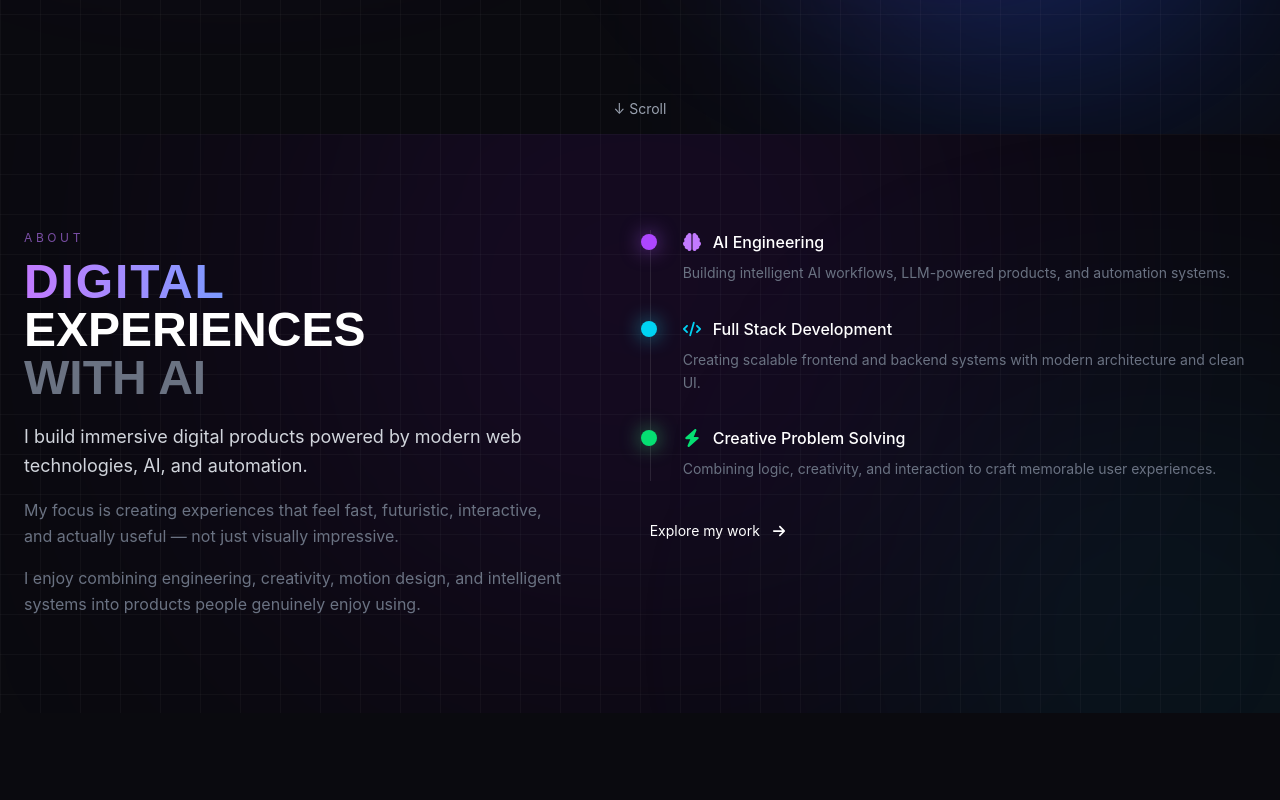
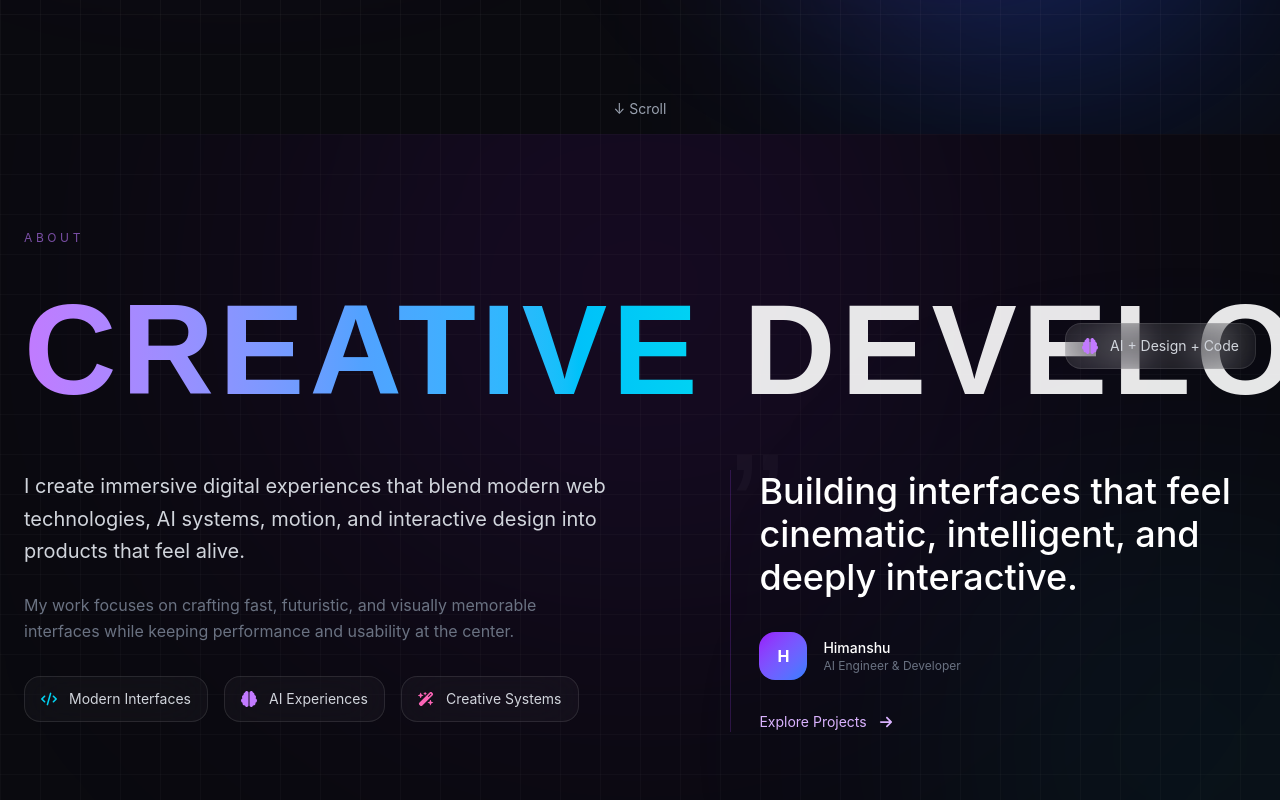
Before and after one commit to Himanshu110109/portfolio, a React (Vite) app: page / in a window 1280 px wide. Shown: the part 720-1520 px from the top of the page. Built offline with nearby package versions, Linux system fonts and the light colour scheme.

Commit message:
Refactor About component layout and animations
Updated the About component to improve layout and animations.

```diff
--- a/src/components/About.jsx
+++ b/src/components/About.jsx
@@ -1,16 +1,16 @@
 import { motion } from "framer-motion";
 import {
+  FaArrowRight,
   FaBrain,
-  FaBolt,
   FaCode,
-  FaArrowRight,
+  FaWandMagicSparkles,
 } from "react-icons/fa6";
 
 export default function About() {
   return (
     <section
       id="about"
-      className="relative overflow-hidden px-4 sm:px-6 py-14 md:py-24"
+      className="relative overflow-hidden px-4 sm:px-6 py-16 md:py-24"
     >
 
       {/* BACKGROUND */}
@@ -18,186 +18,186 @@ export default function About() {
 
         <div className="absolute top-[-200px] left-1/2 -translate-x-1/2 w-[700px] h-[700px] bg-purple-600/10 blur-[180px] rounded-full" />
 
-        <div className="absolute bottom-[-150px] right-[-100px] w-[450px] h-[450px] bg-cyan-500/10 blur-[140px] rounded-full" />
+        <div className="absolute bottom-[-120px] right-[-100px] w-[400px] h-[400px] bg-cyan-500/10 blur-[140px] rounded-full" />
 
         {/* GRID */}
-        <div className="absolute inset-0 bg-[linear-gradient(rgba(255,255,255,0.03)_1px,transparent_1px),linear-gradient(90deg,rgba(255,255,255,0.03)_1px,transparent_1px)] bg-[size:40px_40px]" />
+        <div className="absolute inset-0 bg-[linear-gradient(rgba(255,255,255,0.025)_1px,transparent_1px),linear-gradient(90deg,rgba(255,255,255,0.025)_1px,transparent_1px)] bg-[size:40px_40px]" />
       </div>
 
       <div className="relative z-10 max-w-7xl mx-auto">
 
-        {/* TOP */}
-        <div className="grid lg:grid-cols-[0.9fr_1fr] gap-12 lg:gap-20 items-start">
+        {/* TOP LABEL */}
+        <motion.div
+          initial={{ opacity: 0, y: 15 }}
+          whileInView={{ opacity: 1, y: 0 }}
+          transition={{ duration: 0.6 }}
+          className="mb-10"
+        >
+          <p className="text-xs uppercase tracking-[0.3em] text-purple-400/60">
+            ABOUT
+          </p>
+        </motion.div>
 
-          {/* LEFT */}
+        {/* BIG MARQUEE STYLE TITLE */}
         <motion.div
-            initial={{ opacity: 0, y: 30 }}
+          initial={{ opacity: 0, y: 35 }}
           whileInView={{ opacity: 1, y: 0 }}
           transition={{ duration: 0.7 }}
+          className="relative"
         >
 
-            {/* TAG */}
-            <p className="text-xs uppercase tracking-[0.3em] text-purple-400/60 mb-3">
-              ABOUT
-            </p>
-
-            {/* TITLE */}
-            <h2 className="leading-[0.95] font-black">
-
-              <span
-                className="gradient-text block text-3xl sm:text-4xl md:text-5xl"
+          <h2
+            className="text-[18vw] sm:text-[14vw] md:text-[10vw] leading-none font-black whitespace-nowrap"
             style={{
               fontFamily: "'Bebas Neue', sans-serif",
               letterSpacing: "0.04em",
             }}
           >
-                DIGITAL
+            <span className="gradient-text">
+              CREATIVE
             </span>
 
-              <span
-                className="text-white block text-3xl sm:text-4xl md:text-5xl"
-                style={{
-                  fontFamily: "'Clash Display', sans-serif",
-                }}
-              >
-                EXPERIENCES
-              </span>
-
-              <span
-                className="text-gray-500 block text-3xl sm:text-4xl md:text-5xl"
-                style={{
-                  fontFamily: "'Clash Display', sans-serif",
-                }}
-              >
-                WITH AI
+            <span className="text-white/90">
+              {" "}DEVELOPER
             </span>
           </h2>
 
-            {/* DESCRIPTION */}
-            <div className="mt-5 max-w-xl">
+          {/* Floating small badge */}
+          <motion.div
+            animate={{
+              y: [0, -8, 0],
+            }}
+            transition={{
+              repeat: Infinity,
+              duration: 4,
+            }}
+            className="absolute right-0 top-1/2 -translate-y-1/2 hidden md:flex items-center gap-3 border border-white/10 bg-white/[0.03] backdrop-blur-xl rounded-2xl px-4 py-3"
+          >
+            <FaBrain className="text-purple-400" />
 
-              <p className="text-gray-300 text-base sm:text-lg leading-relaxed">
-                I build immersive digital products powered by
-                modern web technologies, AI, and automation.
+            <p className="text-sm text-gray-300">
+              AI + Design + Code
+            </p>
+          </motion.div>
+        </motion.div>
+
+        {/* CONTENT BLOCK */}
+        <div className="mt-10 md:mt-14 grid lg:grid-cols-[1.1fr_0.9fr] gap-10 lg:gap-16 items-start">
+
+          {/* LEFT SIDE */}
+          <motion.div
+            initial={{ opacity: 0, x: -25 }}
+            whileInView={{ opacity: 1, x: 0 }}
+            transition={{ duration: 0.7 }}
+          >
+
+            <p className="text-gray-300 text-lg sm:text-xl leading-relaxed max-w-2xl">
+              I create immersive digital experiences that blend
+              modern web technologies, AI systems, motion,
+              and interactive design into products that feel alive.
             </p>
 
-              <p className="text-gray-500 text-sm sm:text-base leading-relaxed mt-4">
-                My focus is creating experiences that feel fast,
-                futuristic, interactive, and actually useful —
-                not just visually impressive.
+            <p className="text-gray-500 text-sm sm:text-base leading-relaxed mt-6 max-w-xl">
+              My work focuses on crafting fast, futuristic,
+              and visually memorable interfaces while keeping
+              performance and usability at the center.
             </p>
 
-              <p className="text-gray-500 text-sm sm:text-base leading-relaxed mt-4">
-                I enjoy combining engineering, creativity,
-                motion design, and intelligent systems
-                into products people genuinely enjoy using.
+            {/* MINI FEATURES */}
+            <div className="flex flex-wrap gap-4 mt-8">
+
+              <motion.div
+                whileHover={{ y: -4 }}
+                className="flex items-center gap-3 rounded-2xl border border-white/10 bg-white/[0.03] backdrop-blur-xl px-4 py-3"
+              >
+                <FaCode className="text-cyan-400" />
+
+                <p className="text-sm text-gray-300">
+                  Modern Interfaces
                 </p>
+              </motion.div>
+
+              <motion.div
+                whileHover={{ y: -4 }}
+                className="flex items-center gap-3 rounded-2xl border border-white/10 bg-white/[0.03] backdrop-blur-xl px-4 py-3"
+              >
+                <FaBrain className="text-purple-400" />
+
+                <p className="text-sm text-gray-300">
+                  AI Experiences
+                </p>
+              </motion.div>
+
+              <motion.div
+                whileHover={{ y: -4 }}
+                className="flex items-center gap-3 rounded-2xl border border-white/10 bg-white/[0.03] backdrop-blur-xl px-4 py-3"
+              >
+                <FaWandMagicSparkles className="text-pink-400" />
+
+                <p className="text-sm text-gray-300">
+                  Creative Systems
+                </p>
+              </motion.div>
             </div>
           </motion.div>
 
-          {/* RIGHT */}
+          {/* RIGHT SIDE */}
           <motion.div
-            initial={{ opacity: 0, y: 40 }}
-            whileInView={{ opacity: 1, y: 0 }}
-            transition={{ duration: 0.8 }}
+            initial={{ opacity: 0, x: 25 }}
+            whileInView={{ opacity: 1, x: 0 }}
+            transition={{ duration: 0.7 }}
             className="relative"
           >
 
-            {/* TIMELINE */}
-            <div className="relative pl-6 sm:pl-8 border-l border-white/10 space-y-8">
+            {/* MASSIVE QUOTE BLOCK */}
+            <div className="relative">
 
-              {/* ITEM */}
-              <motion.div
-                whileHover={{ x: 6 }}
-                className="relative"
+              {/* Giant quote mark */}
+              <div
+                className="absolute -top-10 left-0 text-[120px] sm:text-[160px] text-white/[0.03] leading-none"
+                style={{
+                  fontFamily: "'Bebas Neue', sans-serif",
+                }}
               >
+                ”
+              </div>
 
-                {/* DOT */}
-                <div className="absolute -left-[34px] sm:-left-[42px] top-1 w-4 h-4 rounded-full bg-purple-500 shadow-[0_0_20px_rgba(168,85,247,0.7)]" />
+              <div className="relative z-10 border-l border-purple-500/20 pl-5 sm:pl-7">
+
+                <p className="text-2xl sm:text-3xl md:text-4xl leading-[1.2] font-medium text-white max-w-lg">
+                  Building interfaces that feel
+                  cinematic, intelligent,
+                  and deeply interactive.
+                </p>
+
+                <div className="mt-8 flex items-center gap-4">
+
+                  <div className="w-12 h-12 rounded-2xl bg-gradient-to-br from-purple-600 to-blue-500 flex items-center justify-center font-bold">
+                    H
+                  </div>
 
                   <div>
-                  <div className="flex items-center gap-3 mb-2">
-                    <FaBrain className="text-purple-400 text-lg" />
+                    <p className="text-white text-sm font-medium">
+                      Himanshu
+                    </p>
 
-                    <p className="text-white font-medium">
-                      AI Engineering
+                    <p className="text-gray-500 text-xs">
+                      AI Engineer & Developer
                     </p>
                   </div>
-
-                  <p className="text-gray-500 text-sm leading-relaxed">
-                    Building intelligent AI workflows,
-                    LLM-powered products, and automation systems.
-                  </p>
-                </div>
-              </motion.div>
-
-              {/* ITEM */}
-              <motion.div
-                whileHover={{ x: 6 }}
-                className="relative"
-              >
-
-                <div className="absolute -left-[34px] sm:-left-[42px] top-1 w-4 h-4 rounded-full bg-cyan-400 shadow-[0_0_20px_rgba(34,211,238,0.7)]" />
-
-                <div>
-                  <div className="flex items-center gap-3 mb-2">
-                    <FaCode className="text-cyan-400 text-lg" />
-
-                    <p className="text-white font-medium">
-                      Full Stack Development
-                    </p>
                 </div>
 
-                  <p className="text-gray-500 text-sm leading-relaxed">
-                    Creating scalable frontend and backend systems
-                    with modern architecture and clean UI.
-                  </p>
-                </div>
-              </motion.div>
-
-              {/* ITEM */}
-              <motion.div
-                whileHover={{ x: 6 }}
-                className="relative"
-              >
-
-                <div className="absolute -left-[34px] sm:-left-[42px] top-1 w-4 h-4 rounded-full bg-green-400 shadow-[0_0_20px_rgba(74,222,128,0.7)]" />
-
-                <div>
-                  <div className="flex items-center gap-3 mb-2">
-                    <FaBolt className="text-green-400 text-lg" />
-
-                    <p className="text-white font-medium">
-                      Creative Problem Solving
-                    </p>
-                  </div>
-
-                  <p className="text-gray-500 text-sm leading-relaxed">
-                    Combining logic, creativity, and interaction
-                    to craft memorable user experiences.
-                  </p>
-                </div>
-              </motion.div>
-
-            </div>
-
-            {/* BOTTOM CTA */}
-            <motion.div
-              initial={{ opacity: 0 }}
-              whileInView={{ opacity: 1 }}
-              transition={{ delay: 0.3 }}
-              className="mt-10"
-            >
-
-              <button className="group flex items-center gap-3 text-sm text-white hover:text-purple-300 transition">
+                {/* CTA */}
+                <button className="group flex items-center gap-3 mt-8 text-sm text-purple-300 hover:text-white transition">
 
                   <span>
-                  Explore my work
+                    Explore Projects
                   </span>
 
                   <FaArrowRight className="group-hover:translate-x-1 transition-transform" />
                 </button>
-            </motion.div>
+              </div>
+            </div>
           </motion.div>
         </div>
       </div>
```
Lines whose indentation alone changed are shown as unchanged.
